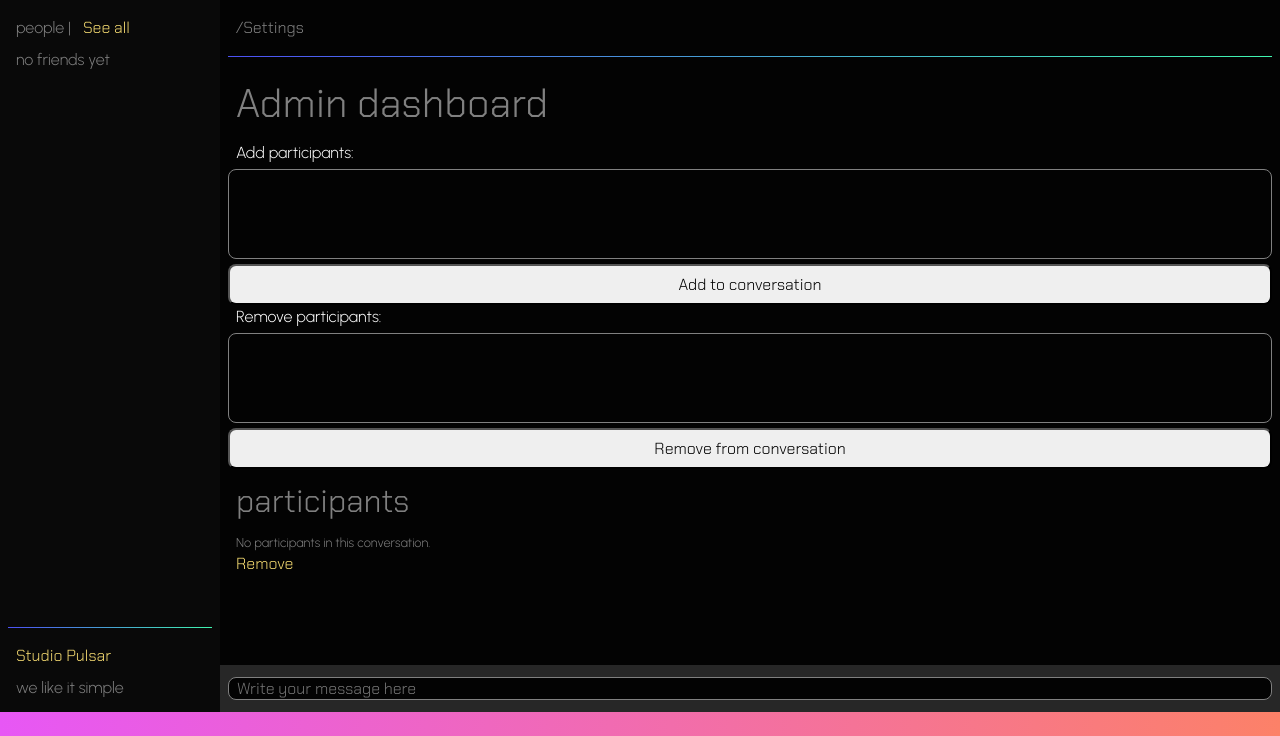
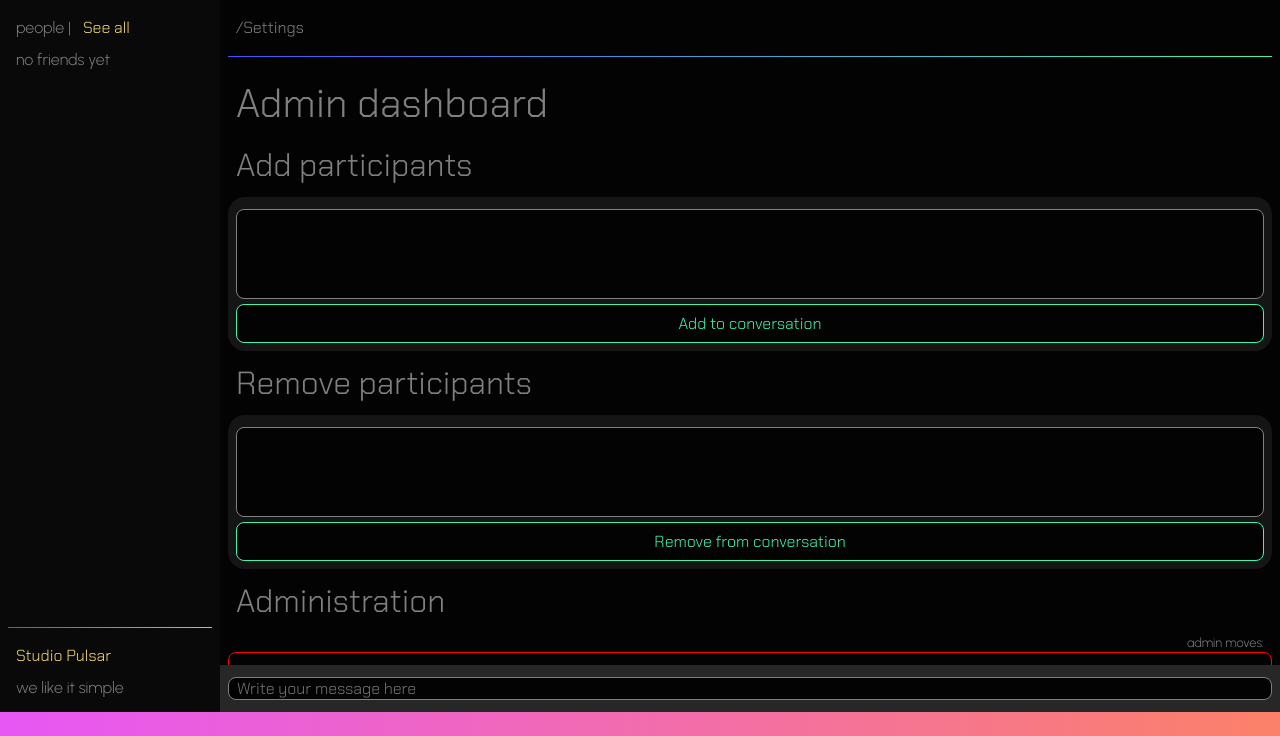
Before and after one commit to Marco177171/algrant, a Django app: template django_app/algrantapp/templates/chat_settings.html in a window 1280 px wide. Shown: the part 64-800 px from the top of the page. Run offline with Django 3.2, Linux system fonts and the light colour scheme; the template is opened without the code that fills it, so the values that code supplies are empty.

Commit message:
Administration view for chat

```diff
--- a/django_app/algrantapp/templates/chat_settings.html
+++ b/django_app/algrantapp/templates/chat_settings.html
@@ -7,23 +7,22 @@
 <!-- ADD PARTICIPANTS TO CONVERSATION -->
 {% if conversation.admin_id == request.user.id %}
     <h3>Admin dashboard</h3>
-
-    <!-- Add participants -->
+    <h4>Add participants</h4>
+    <div class="card">
         <form method="post" action="{% url 'add_participants' conversation.id %}">
             {% csrf_token %}
-        <label for="friends">Add participants:</label>
             <select name="friends" id="friends" multiple>
                 {% for friend in my_friends_list %}
                 <option value="{{friend.id}}">{{friend.username}}</option>
                 {% endfor %}
             </select>
-        <button type="submit">Add to conversation</button>
+            <button class="success" type="submit">Add to conversation</button>
         </form>
-
-    <!-- Remove participants -->
+    </div>
+    <h4>Remove participants</h4>
+    <div class="card">
         <form method="post" action="{% url 'remove_participants' conversation.id %}">
             {% csrf_token %}
-        <label for="participants">Remove participants:</label>
             <select name="participants" id="participants" multiple>
                 {% for participant in conversation.participants.all %}
                     {% if participant != request.user %}
@@ -31,23 +30,19 @@
                     {% endif %}
                 {% endfor %}
             </select>
-        <button type="submit">Remove from conversation</button>
+            <button class="success" type="submit">Remove from conversation</button>
         </form>
-{% endif %}
-
-<h4>participants</h4>
-{% for participant in conversation.participants.all %}
-<span>{{ participant.username }}</span>
-{% empty %}
-<span>No participants in this conversation.</span>
-<form action="{% url 'remove_user_from_conversation' %}" id="remove-user-form" method="post">
+    </div>
+    <h4>Administration</h4>
+    <div style="text-align: right;">
+        <span>admin moves: </span>
+        <form action="{% url 'delete_conversation' %}" id="delete-conversation-form" method="post">
             {% csrf_token %}
             <input type="hidden" name="conversation_id" value="{{conversation.id}}">
-    <input type="hidden" name="user_id" value="{{participant.id}}">
-    <a href="#" onclick="document.getElementById('remove-user-form').submit(); return false;">Remove</a>
+            <button class="danger" type="submit">Delete conversation</button>
         </form>
-{% endfor %}
-
+    </div>
+    {% endif %}
 {% endblock %}
 
 {% block main_bottom %}
--- a/django_app/algrantapp/templates/conversation.html
+++ b/django_app/algrantapp/templates/conversation.html
@@ -26,6 +26,7 @@
         {% endfor %}
     {% else %}
     <h3>No messages yet</h3>
+    <p>You can start writing or add people to the chat from <a href="{% url 'chat_settings' conversation_id=conversation.id %}">chat settings</a></p>
     {% endif %}
 {% endblock %}
 
```
Also changed, not shown: django_app/algrantapp/templates/conversations.html (+5 -3 lines). Lines whose indentation alone changed are shown as unchanged.
